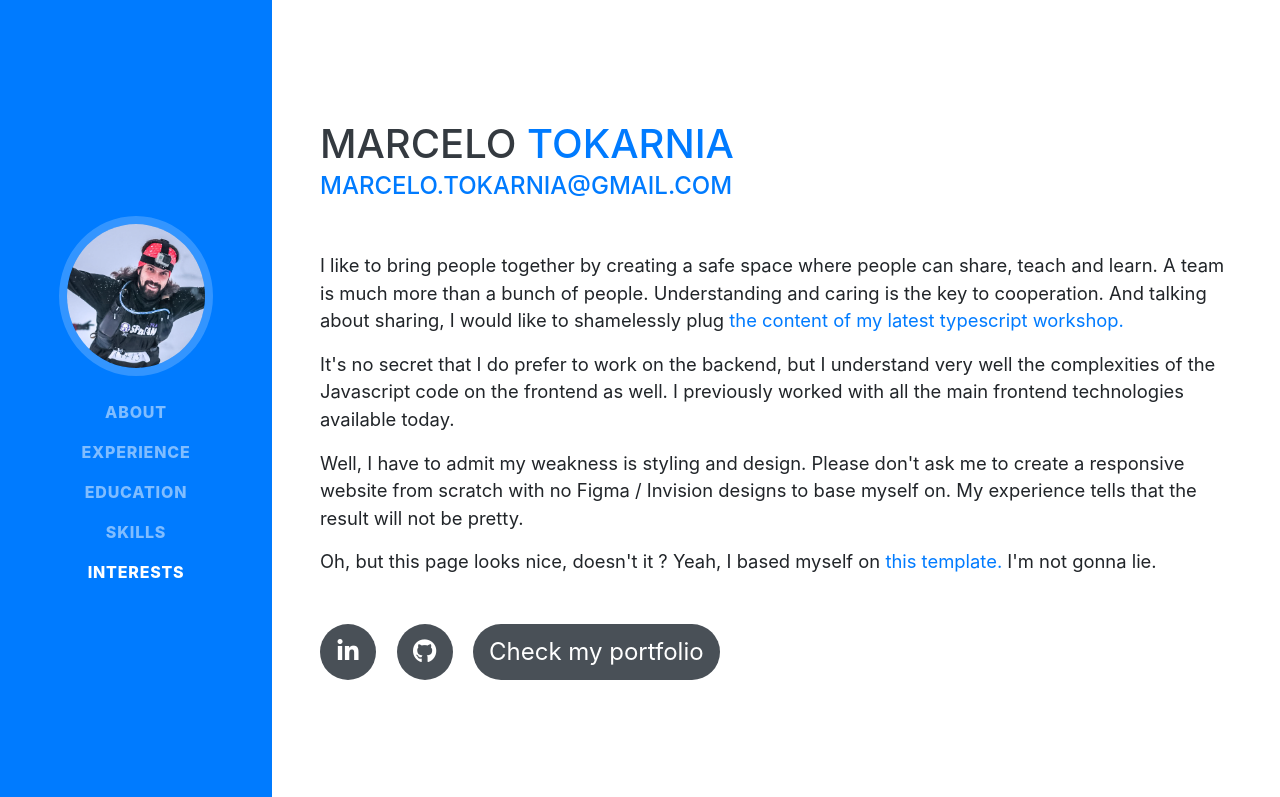
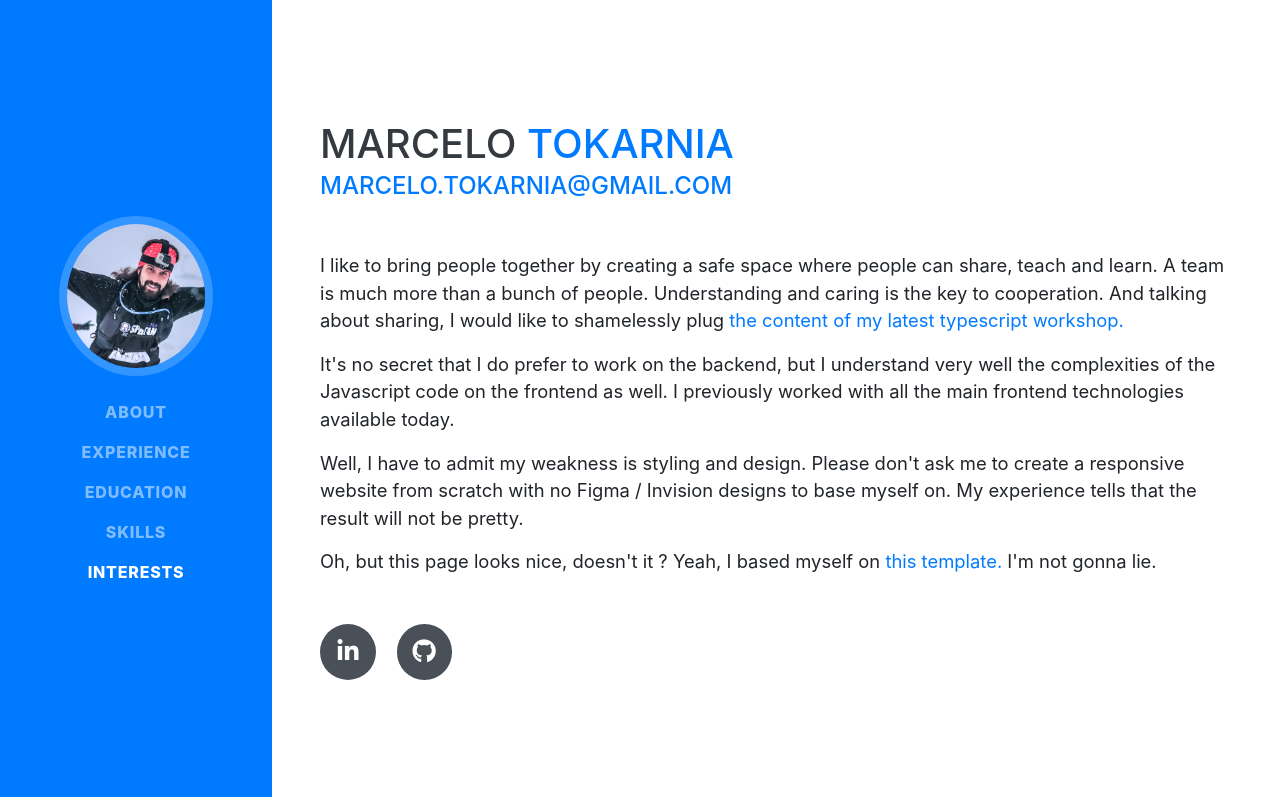
Before and after one commit to marcelotokarnia/resume, a website with bundled scripts: page index.html in a window 1280 px wide. Shown: the top 797 px of the page. Built offline with nearby package versions, Linux system fonts and the light colour scheme; a web font is replaced by a local one.

Commit message:
remove portfolio link

```diff
--- a/index.html
+++ b/index.html
@@ -160,7 +160,6 @@
             <a href="https://github.com/marcelotokarnia">
               <i class="fab fa-github"></i>
             </a>
-            <a href="https://projects.tokks.tech"> Check my portfolio </a>
           </div>
         </div>
       </section>
```
